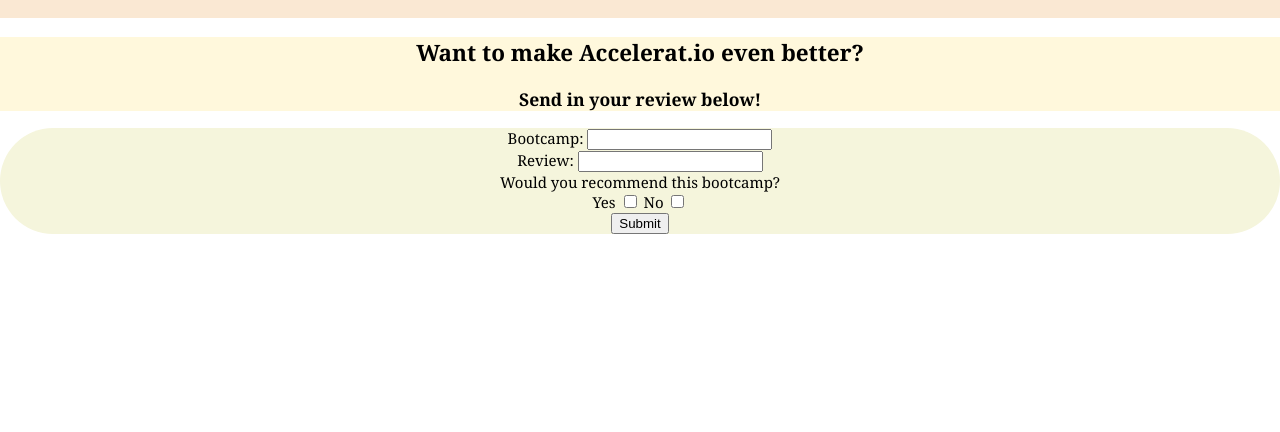
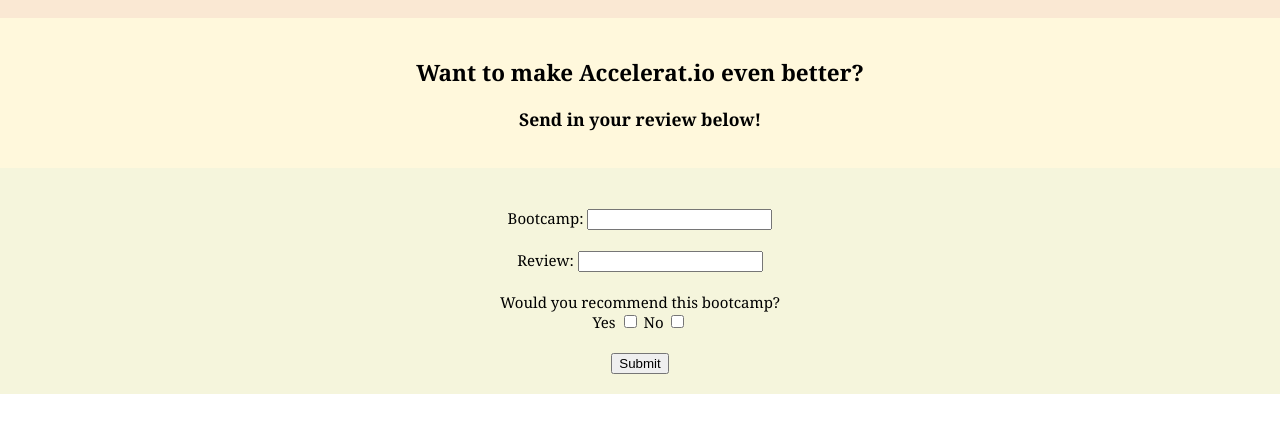
Before and after one commit to anawinter53/accelerat.io, a plain HTML site: page client/index.html in a window 1280 px wide. Shown: the part 56-488 px from the top of the page. Drawn offline with Linux system fonts and the light colour scheme.

Commit message:
tweaks to form style and placement

```diff
--- a/client/index.css
+++ b/client/index.css
@@ -28,6 +28,4 @@
 
 #form {
     background-color: beige;
-    border-radius: 100px;
-    border-color: black;
 }
--- a/client/index.html
+++ b/client/index.html
@@ -17,23 +17,27 @@
     </header>
     <main>
         <div id="prompt">
+        <br>
         <h2>Want to make Accelerat.io even better?</h2>
         <h3>Send in your review below!</h3>
+        <br>
         </div>
         <div id="form">
             <form>
+                <br><br>
                 <label for="bootcamp">Bootcamp:</label>
-                <input type="text" id="bootcamp" name="bootcamp"><br>
+                <input type="text" id="bootcamp" name="bootcamp"><br><br>
 
                 <label for="review">Review:</label>
-                <input type="text" id="review" name="review"><br>
+                <input type="text" id="review" name="review"><br><br>
 
                 Would you recommend this bootcamp? <br>
                 <label for="yes">Yes</label>
                 <input type="checkbox" id="recommend" name="yes">
                 <label for="no">No</label>
-                <input type="checkbox" id="recommend" name="no"><br>
+                <input type="checkbox" id="recommend" name="no"><br><br>
                 <button class="button" id="submit">Submit</button>
+                <br><br>
             </form>
         </div>
     </main>
```
